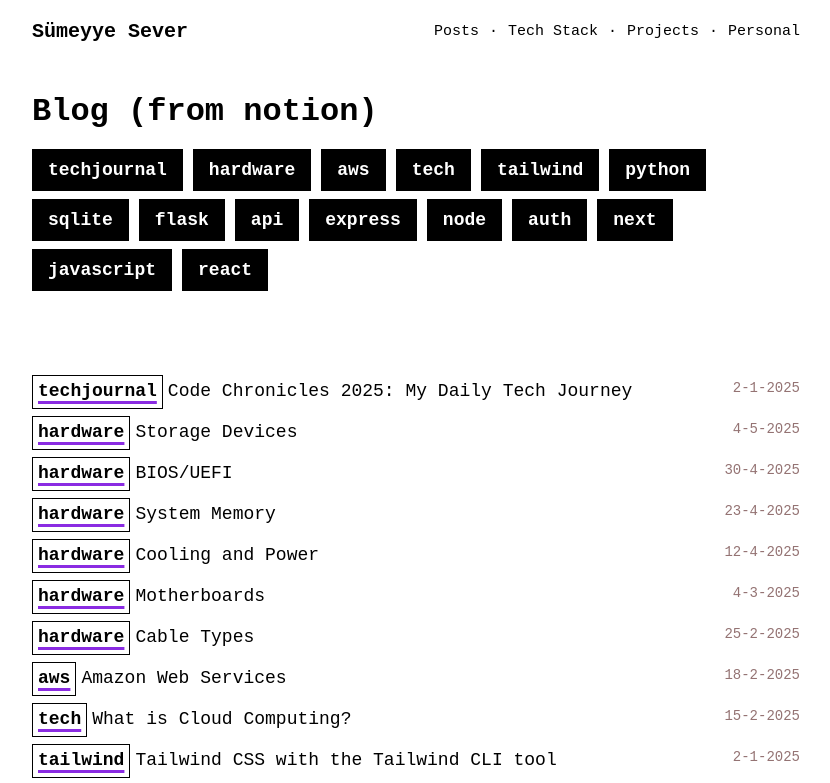
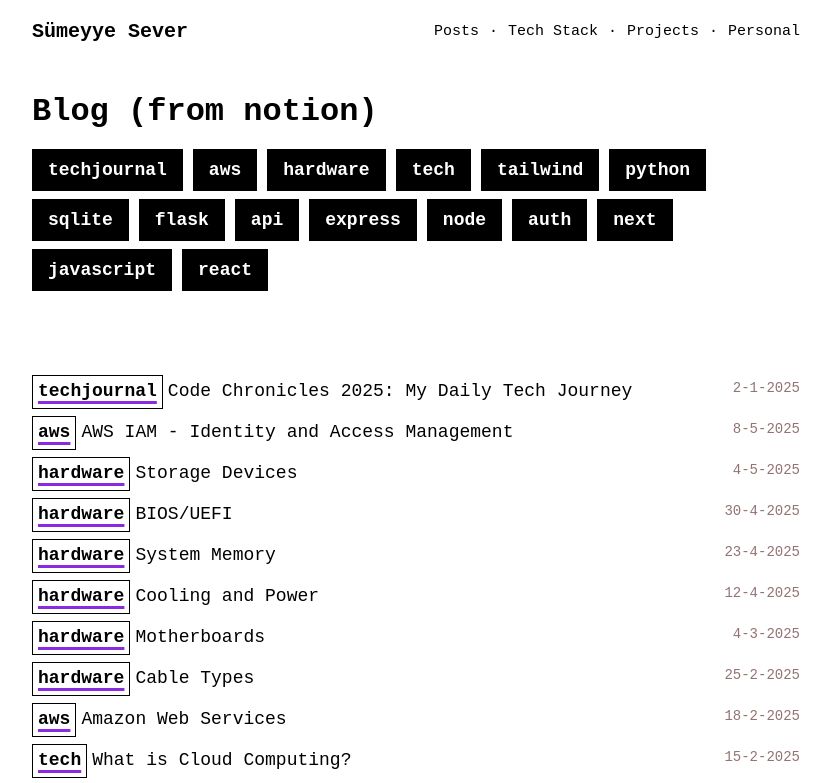
Before and after one commit to sumeyyesever/personal-website, a React (Vite) app: page /posts in a window 1280 px wide. Shown: the top 783 px of the page, without its empty margins (224-1054 px from the left). Built offline with nearby package versions, Linux system fonts and the light colour scheme.

Commit message:
new post

```diff
--- a/post_data.js
+++ b/post_data.js
@@ -1,10 +1,17 @@
 export const postData = [
     {
-        id: 33,
+        id: 34,
         title: "Code Chronicles 2025: My Daily Tech Journey",
         date: "2-1-2025",
         tag: "techjournal",
         link: "https://fog-polyanthus-dff.notion.site/Code-Chronicles-2025-My-Daily-Tech-Journey-16f181d6252480c4a3d8c4234270d5ec?pvs=73"
+    },
+    {
+        id: 33,
+        title: "AWS IAM - Identity and Access Management",
+        date: "8-5-2025",
+        tag: "aws",
+        link: "https://fog-polyanthus-dff.notion.site/AWS-IAM-Identity-and-Access-Management-1b0181d6252480738a3ae4209c0dbb2b"
     },
     {
         id: 32,
```
